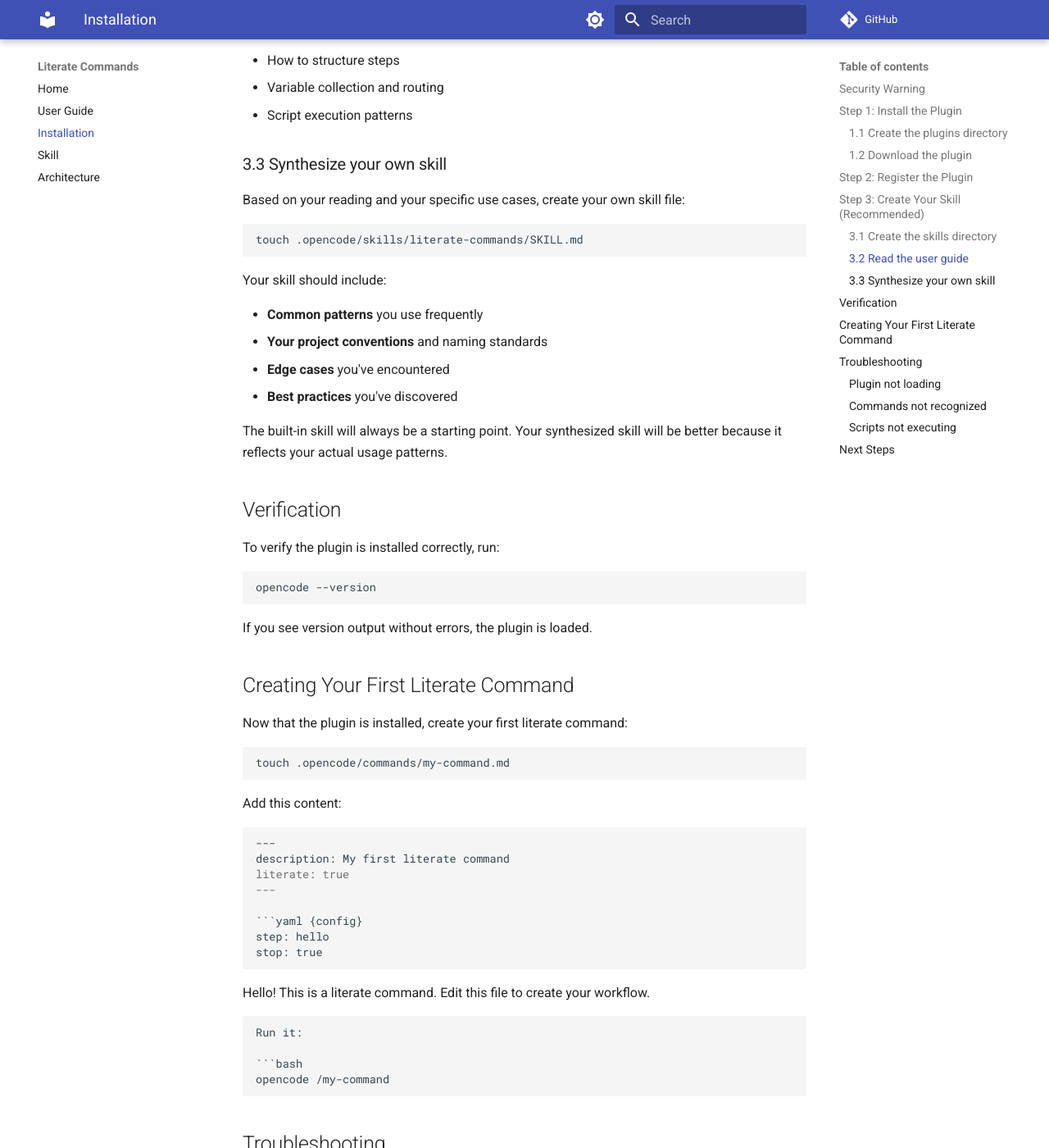
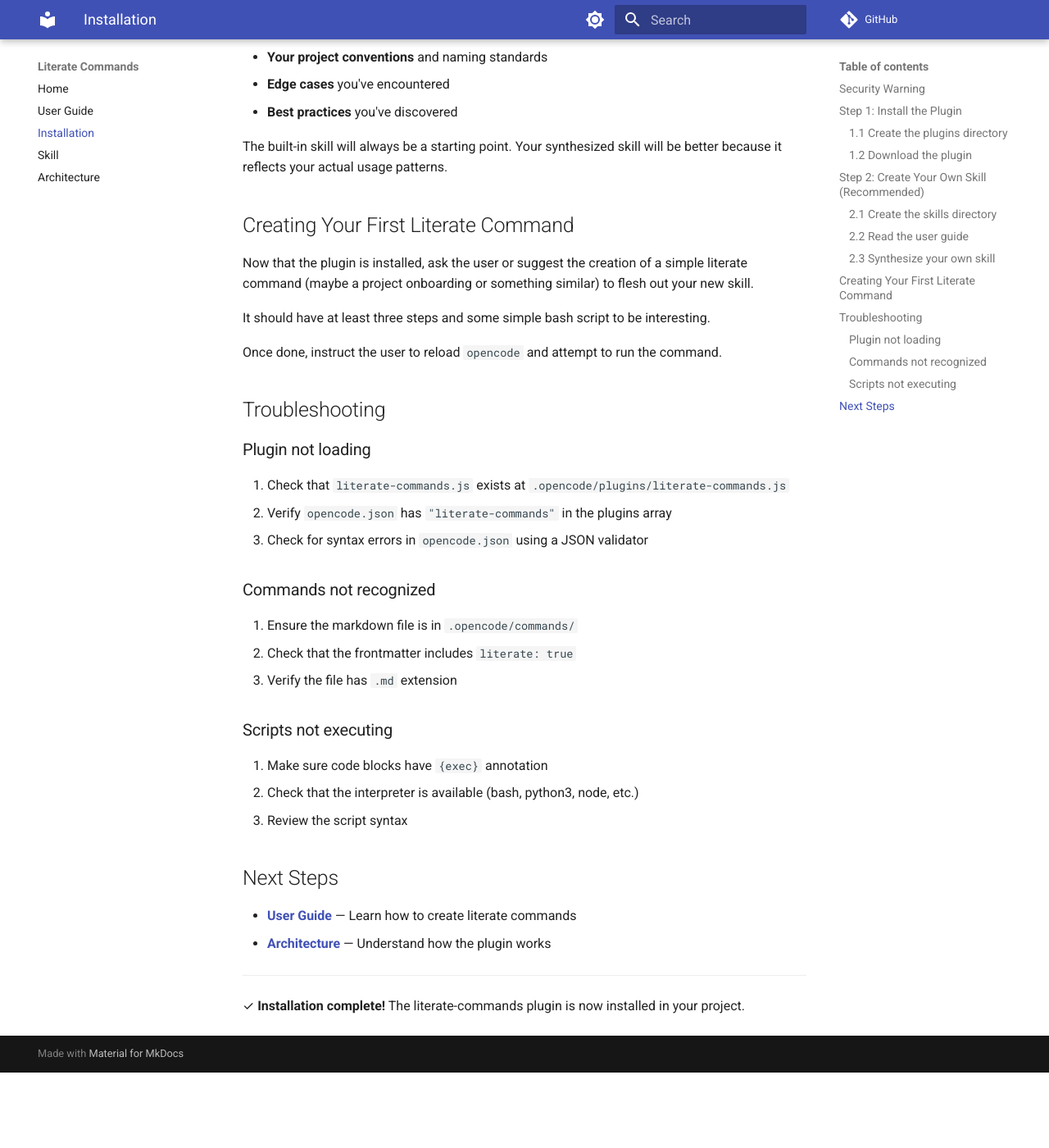
Before and after one commit to apiad/opencode-literate-commands, an MkDocs documentation site: the page built from docs/install.md, in a window 1280 px wide and 1400 px high, scrolled down 1918 px. Shown: the whole window at 82% size. Built offline with MkDocs 1.6.1 and Material for MkDocs 9.7.7, drawn with Linux system fonts in a browser that asks for light colours; comment, search, counter and statistics services are not loaded; after the commit the page ends 3226 px from its top, so only the background shows below that; some of the changed text lies outside the part shown.

Commit message:
Update install instructions

````diff
--- a/docs/install.md
+++ b/docs/install.md
@@ -12,6 +12,10 @@
     - **Always review command files before executing them**
     - Don't run literate commands from untrusted sources
     - The plugin provides no sandboxing
+
+**REQUIRED: Explain this to the user and ask for consent before moving on.**
+
+---
 
 ## Step 1: Install the Plugin
 
@@ -39,41 +43,19 @@
 3. Click the "Raw" button
 4. Save the file to `.opencode/plugins/literate-commands.js`
 
-## Step 2: Register the Plugin
+The plugin is loaded automatically when the user restarts `opencode`.
 
-Open your `opencode.json` configuration file and add the `plugins` array:
-
-```json
-{
-  "$schema": "https://opencode.ai/config.json",
-  "default_agent": "analyze",
-  "instructions": [".opencode/instructions.md"],
-  "plugins": ["literate-commands"]
-}
-```
-
-If you already have a `plugins` array, add `"literate-commands"` to it:
-
-```json
-{
-  "plugins": [
-    "literate-commands",
-    "other-plugin"
-  ]
-}
-```
-
-## Step 3: Create Your Skill (Recommended)
+## Step 2: Create Your Own Skill (Recommended)
 
 The plugin is now installed, but you should create a personalized skill for authoring literate commands.
 
-### 3.1 Create the skills directory
+### 2.1 Create the skills directory
 
 ```bash
 mkdir -p .opencode/skills/literate-commands
 ```
 
-### 3.2 Read the user guide
+### 2.2 Read the user guide
 
 Before creating your skill, read `docs/user-guide.md` to understand:
 
@@ -82,7 +64,7 @@
 - Variable collection and routing
 - Script execution patterns
 
-### 3.3 Synthesize your own skill
+### 2.3 Synthesize your own skill
 
 Based on your reading and your specific use cases, create your own skill file:
 
@@ -99,44 +81,13 @@
 
 The built-in skill will always be a starting point. Your synthesized skill will be better because it reflects your actual usage patterns.
 
-## Verification
-
-To verify the plugin is installed correctly, run:
-
-```bash
-opencode --version
-```
-
-If you see version output without errors, the plugin is loaded.
-
 ## Creating Your First Literate Command
 
-Now that the plugin is installed, create your first literate command:
+Now that the plugin is installed, ask the user or suggest the creation of a simple literate command (maybe a project onboarding or something similar) to flesh out your new skill.
 
-```bash
-touch .opencode/commands/my-command.md
-```
+It should have at least three steps and some simple bash script to be interesting.
 
-Add this content:
-
-```markdown
----
-description: My first literate command
-literate: true
----
-
-```yaml {config}
-step: hello
-stop: true
-```
-Hello! This is a literate command. Edit this file to create your workflow.
-```
-
-Run it:
-
-```bash
-opencode /my-command
-```
+Once done, instruct the user to reload `opencode` and attempt to run the command.
 
 ## Troubleshooting
 
````
